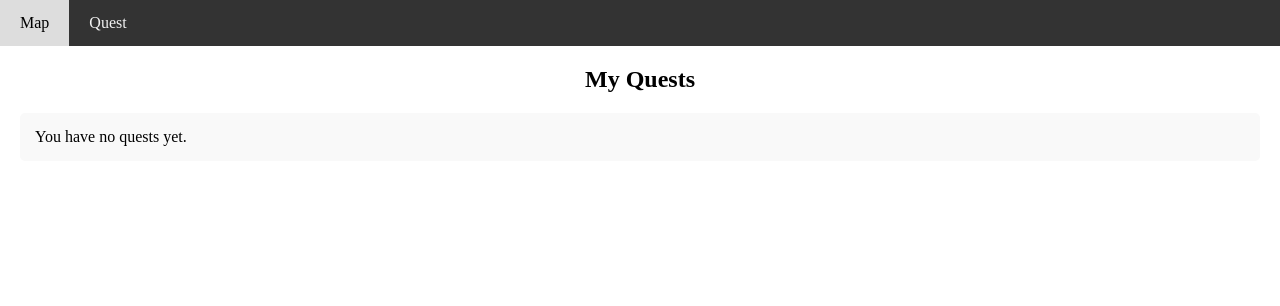
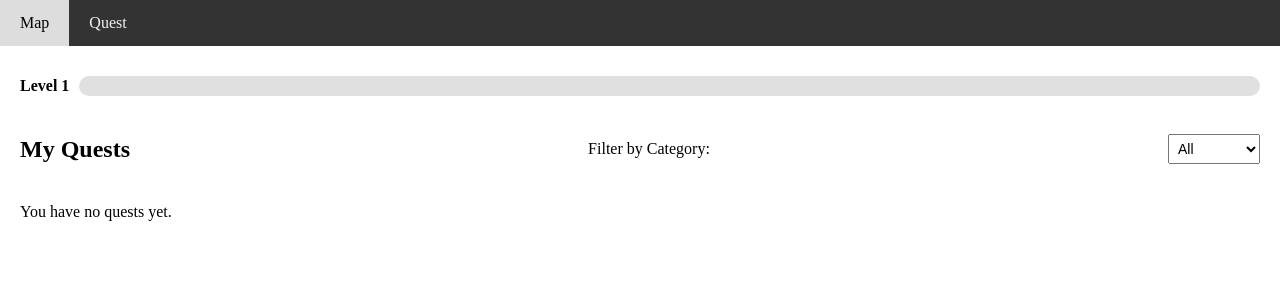
Before and after one commit to aishee-das/GeoQuest, a PHP site: page /quest.html in a window 1280 px wide. Shown: the top 306 px of the page. Run offline with PHP 8.4, Linux system fonts and the light colour scheme.

Commit message:
Partial quest page

```diff
--- a/quest.html
+++ b/quest.html
@@ -15,12 +15,50 @@
         </ul>
     </nav>
 
+    <!-- Progress Bar and Level Display -->
+    <div id="progress-container">
+        <span id="current-level">Level 1</span>
+        <div id="progress-bar-container">
+            <div id="progress-bar"></div>
+        </div>
+    </div>
+
+    <!-- Quest Header Section -->
+    <div id="quest-header">
+        <h2>My Quests</h2>
+
+
+        <!-- Category Filter Dropdown -->
+        <label for="category-filter">Filter by Category:</label>
+        <select id="category-filter" onchange="filterQuests()">
+            <option value="">All</option>
+            <option value="Food">Food</option>
+            <option value="Outdoors">Outdoors</option>
+            <option value="Culture">Culture</option>
+            <option value="Social">Social</option>
+            <option value="Nightlife">Nightlife</option>
+            <option value="Hidden">Hidden</option>
+            <option value="Wellness">Wellness</option>
+            <option value="Shopping">Shopping</option>
+        </select>
+    </div>
+
     <!-- Quest List -->
     <div id="quest-list">
-        <h2>My Quests</h2>
         <ul id="quests">
             <!-- Quests will be dynamically inserted here -->
         </ul>
+    </div>
+
+    <!-- Popup for Quest Details -->
+    <div id="quest-popup" class="popup">
+        <h3 id="popup-quest-name"></h3>
+        <p>Points: <span id="popup-quest-points"></span></p>
+        <p id="popup-quest-info"></p>
+        <button id="upload-picture">Upload Picture</button>
+        <button id="mark-completed">Mark as Completed</button>
+        <button id="remove-quest">Remove from Quest</button>
+        <button onclick="closePopup()">Close</button>
     </div>
 
     <!-- Include Custom JS -->
--- a/quest.js
+++ b/quest.js
@@ -1,7 +1,16 @@
+var currentPoints = 0; // **Points accumulated so far**
+var currentLevel = 1; // **Starting level**
+const pointsPerLevel = 100; // **Points required to level up**
+
 // Function to load quests from localStorage
-function loadQuests() {
+function loadQuests(filterCategory = null) {
     var quests = JSON.parse(localStorage.getItem('quests')) || [];
     var questList = document.getElementById('quests');
+
+    // Filter quests by category if filter is applied
+    if (filterCategory) {
+        quests = quests.filter(quest => quest.category === filterCategory);
+    }
 
     // Clear existing list
     questList.innerHTML = '';
@@ -14,29 +23,80 @@ function loadQuests() {
     // Create list items for each quest
     quests.forEach(quest => {
         var listItem = document.createElement('li');
-        var title = document.createElement('h3');
-        title.textContent = quest.name;
-        listItem.appendChild(title);
+        listItem.className = 'quest-item'; // Add a class to style quest items
+        listItem.onclick = function() { showQuestPopup(quest); }; // **Add click event to open popup**
 
-        // Add a "Remove" button
-        var removeButton = document.createElement('button');
-        removeButton.textContent = 'Remove from Quest';
-        removeButton.onclick = function() {
-            removeFromQuest(quest.id);
-        };
-        listItem.appendChild(removeButton);
+        var diamond = document.createElement('div'); // Diamond shape
+        diamond.className = 'quest-diamond';
+
+        var questName = document.createElement('span'); // Quest name text
+        questName.className = 'quest-name';
+        questName.textContent = quest.name;
+
+        listItem.appendChild(diamond);
+        listItem.appendChild(questName);
 
         questList.appendChild(listItem);
     });
 }
 
-// Function to remove a quest
-function removeFromQuest(id) {
+// Function to show quest details popup
+function showQuestPopup(quest) {
+    var popup = document.getElementById('quest-popup');
+    popup.style.display = 'block';
+    document.getElementById('popup-quest-name').textContent = quest.name;
+    document.getElementById('popup-quest-points').textContent = quest.points;
+    document.getElementById('popup-quest-info').textContent = quest.info;
+
+    // Set up buttons
+    document.getElementById('upload-picture').onclick = function() {
+        // Upload picture functionality
+    };
+    document.getElementById('mark-completed').onclick = function() {
+        completeQuest(quest);
+        popup.style.display = 'none';
+    };
+    document.getElementById('remove-quest').onclick = function() {
+        removeFromQuest(quest.id);
+        popup.style.display = 'none';
+    };
+}
+
+// Function to complete a quest
+function completeQuest(quest) {
     var quests = JSON.parse(localStorage.getItem('quests')) || [];
-    quests = quests.filter(quest => quest.id !== id);
+    quests = quests.filter(q => q.id !== quest.id); // Remove from quest list
     localStorage.setItem('quests', JSON.stringify(quests));
+    updateProgress(quest.points); // Update progress bar
     loadQuests();
 }
 
-// Load quests when the page loads
-window.onload = loadQuests;
+// Function to update progress bar and handle levels
+function updateProgress(points) {
+    currentPoints += points;
+    var progressPercent = (currentPoints % pointsPerLevel) / pointsPerLevel * 100;
+    document.getElementById('progress-bar').style.width = progressPercent + '%';
+
+    // Update level if points exceed pointsPerLevel
+    if (currentPoints >= currentLevel * pointsPerLevel) {
+        currentLevel++;
+        document.getElementById('current-level').textContent = "Level " + currentLevel;
+    }
+}
+
+// Function to filter quests by category
+function filterQuests() {
+    var filterCategory = document.getElementById('category-filter').value;
+    loadQuests(filterCategory);
+}
+
+// Close popup function
+function closePopup() {
+    document.getElementById('quest-popup').style.display = 'none';
+}
+
+// Load quests and initialize progress on page load
+window.onload = function() {
+    loadQuests();
+    document.getElementById('current-level').textContent = "Level " + currentLevel;
+};
--- a/styles.css
+++ b/styles.css
@@ -58,31 +58,98 @@ body {
 }
 
 /* Quest List Styles */
+#progress-container {
+    display: flex;
+    align-items: center;
+    margin: 20px;
+    padding-top: 10px;
+}
+
+#current-level {
+    font-weight: bold;
+    margin-right: 10px;
+}
+
+#progress-bar-container {
+    flex-grow: 1;
+    background-color: #e0e0e0;
+    border-radius: 10px;
+    overflow: hidden;
+    height: 20px;
+}
+
+#progress-bar {
+    width: 0%;
+    height: 100%;
+    background-color: #4caf50;
+    transition: width 0.3s;
+}
+
+/* Quest Header */
+#quest-header {
+    display: flex;
+    align-items: center;
+    justify-content: space-between;
+    margin: 20px;
+}
+
+/* Filter Dropdown */
+#category-filter {
+    padding: 5px;
+    font-size: 14px;
+
+}
+
+/* Quest List and Diamond Styles */
 #quest-list {
     margin: 20px;
 }
 
-#quest-list h2 {
+/* Quest List Styles */
+#quests {
+    display: flex;
+    flex-direction: column;
+    gap: 10px;
+    list-style: none;
+    padding: 0;
+    gap: 20px;
+}
+
+.quest-item {
+    display: flex;
+    align-items: center;
+    gap: 10px;
+}
+
+.quest-diamond {
+    width: 30px;
+    height: 30px;
+    background: #ffcc00;
+    transform: rotate(45deg); /* Diamond shape */
+    margin-right: 10px;
+    display: inline-block;
+
+}
+
+.quest-name {
+    white-space: nowrap;
+    overflow: hidden;
+    text-overflow: ellipsis;
+}
+
+
+/* Popup Styles */
+.popup {
+    display: none;
+    position: fixed;
+    top: 50%;
+    left: 50%;
+    transform: translate(-50%, -50%);
+    width: 50%;
+    background: white;
+    padding: 20px;
+    box-shadow: 0 4px 8px rgba(0, 0, 0, 0.2);
+    z-index: 1001;
+    border-radius: 8px;
     text-align: center;
 }
-
-#quest-list ul {
-    list-style-type: none;
-    padding: 0;
-}
-
-#quest-list li {
-    background: #f9f9f9;
-    margin-bottom: 10px;
-    padding: 15px;
-    border-radius: 5px;
-}
-
-#quest-list li h3 {
-    margin: 0 0 10px 0;
-}
-
-#quest-list li button {
-    padding: 5px 10px;
-    font-size: 14px;
-}
```
